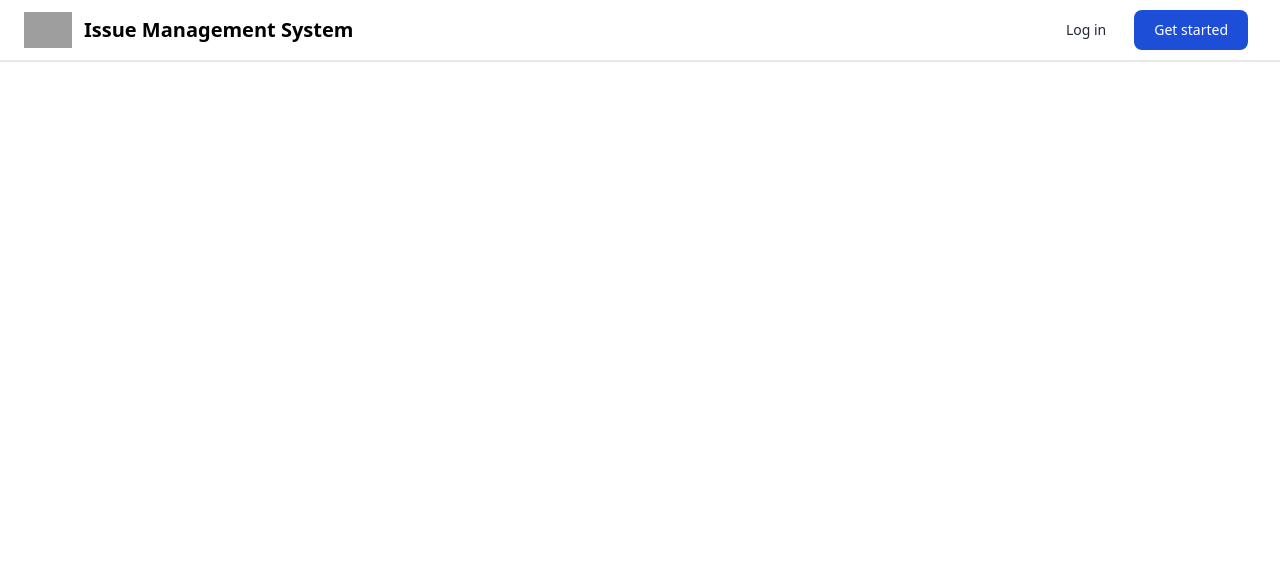
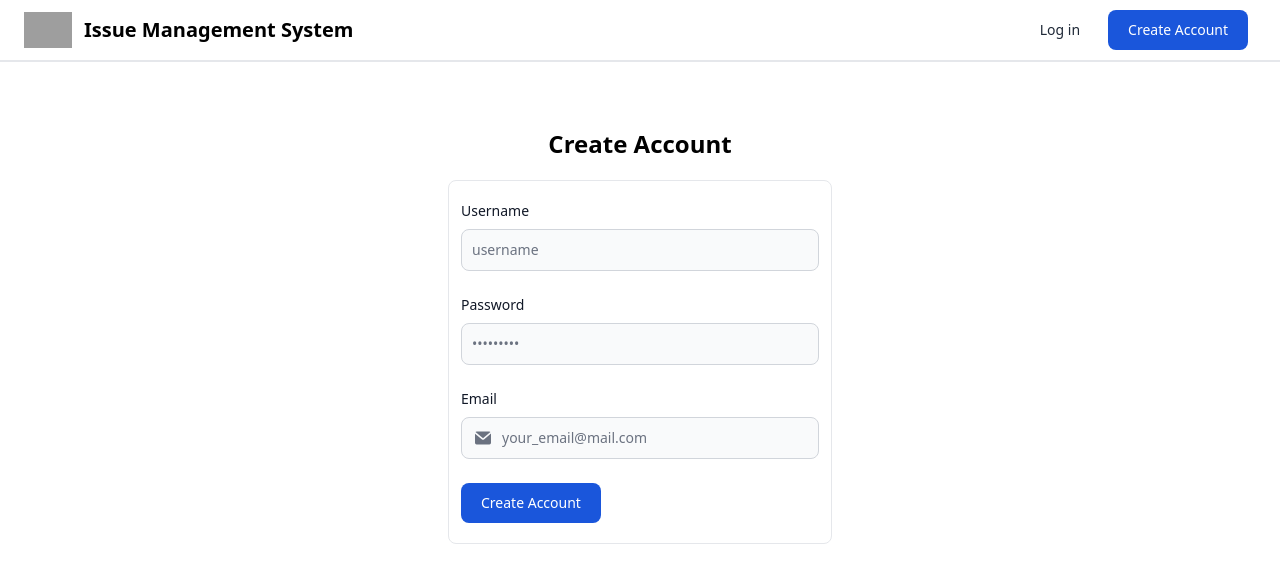
Before and after one commit to vectorss03/Issue-Management-Service, a Vue app in the folder frontend/: page /account in a window 1280 px wide. Shown: the top 582 px of the page. Built offline with nearby package versions, Linux system fonts and the light colour scheme; grey boxes are pictures that could not be loaded.

Commit message:
login/create account

```diff
--- a/frontend/package.json
+++ b/frontend/package.json
@@ -14,7 +14,9 @@
     "qs": "^6.12.1",
     "vue": "^3.2.13",
     "vue-axios": "^3.5.2",
-    "vue-router": "^4.3.2"
+    "vue-router": "^4.3.2",
+    "vuex": "^4.1.0",
+    "vuex-persistedstate": "^4.1.0"
   },
   "devDependencies": {
     "@babel/core": "^7.12.16",
--- a/frontend/src/components/PageHeader.vue
+++ b/frontend/src/components/PageHeader.vue
@@ -1,38 +1,54 @@
 <template>
   <nav
-      class="bg-white dark:bg-gray-900 fixed w-full z-20 top-0 start-0 border-gray-200 dark:border-gray-600 px-4 lg:px-6 py-2.5 border-b-2">
+      class="bg-white dark:bg-gray-900 fixed w-full z-20 top-0 start-0 border-gray-200 px-4 lg:px-6 py-2.5 border-b-2">
     <div class="flex flex-wrap justify-between items-center mx-auto">
       <router-link to="/" class="flex items-center">
         <img src="https://flowbite.com/docs/images/logo.svg" class="mr-3 h-6 sm:h-9" alt="Flowbite Logo"/>
-        <span class="self-center text-xl font-semibold whitespace-nowrap dark:text-white">Issue Management System</span>
+        <span class="self-center text-xl font-semibold whitespace-nowrap">Issue Management System</span>
       </router-link>
-      <div class="flex items-center lg:order-2">
-        <a href="#"
-           class="text-gray-800 dark:text-white hover:bg-gray-50 focus:ring-4 focus:ring-gray-300 font-medium rounded-lg text-sm px-4 lg:px-5 py-2 lg:py-2.5 mr-2 dark:hover:bg-gray-700 focus:outline-none dark:focus:ring-gray-800">Log
-          in</a>
-        <a href="#"
-           class="text-white bg-primary-700 hover:bg-primary-800 focus:ring-4 focus:ring-primary-300 font-medium rounded-lg text-sm px-4 lg:px-5 py-2 lg:py-2.5 mr-2 dark:bg-primary-600 dark:hover:bg-primary-700 focus:outline-none dark:focus:ring-primary-800">Get
-          started</a>
+      <div class="flex items-center lg:order-2" v-if="!isLoggedIn">
+        <router-link to="/login" class="text-gray-800 hover:bg-gray-50 font-medium rounded-lg text-sm px-4 lg:px-5 py-2 lg:py-2.5 mr-2 focus:outline-none">
+          Log in
+        </router-link>
+        <router-link to="/account" class="text-white bg-blue-700 hover:bg-blue-800 font-medium rounded-lg text-sm px-4 lg:px-5 py-2 lg:py-2.5 mr-2 focus:outline-none">
+          Create Account
+        </router-link>
       </div>
-      <div class="items-center justify-between hidden w-full md:flex md:w-auto md:order-1" id="navbar-sticky">
-        <ul class="flex flex-col p-4 md:p-0 mt-4 font-medium border border-gray-100 rounded-lg bg-gray-50 md:space-x-8 rtl:space-x-reverse md:flex-row md:mt-0 md:border-0 md:bg-white dark:bg-gray-800 md:dark:bg-gray-900 dark:border-gray-700">
-          <!--            <li>-->
-          <!--              <a href="#" class="block py-2 px-3 text-white bg-blue-700 rounded md:bg-transparent md:text-blue-700 md:p-0 md:dark:text-blue-500" aria-current="page">Home</a>-->
-          <!--            </li>-->
-          <!--            <li>-->
-          <!--              <a href="#" class="block py-2 px-3 text-gray-900 rounded hover:bg-gray-100 md:hover:bg-transparent md:hover:text-blue-700 md:p-0 md:dark:hover:text-blue-500 dark:text-white dark:hover:bg-gray-700 dark:hover:text-white md:dark:hover:bg-transparent dark:border-gray-700">About</a>-->
-          <!--            </li>-->
-          <!--            <li>-->
-          <!--              <a href="#" class="block py-2 px-3 text-gray-900 rounded hover:bg-gray-100 md:hover:bg-transparent md:hover:text-blue-700 md:p-0 md:dark:hover:text-blue-500 dark:text-white dark:hover:bg-gray-700 dark:hover:text-white md:dark:hover:bg-transparent dark:border-gray-700">Services</a>-->
-          <!--            </li>-->
-          <!--            <li>-->
-          <!--              <a href="#" class="block py-2 px-3 text-gray-900 rounded hover:bg-gray-100 md:hover:bg-transparent md:hover:text-blue-700 md:p-0 md:dark:hover:text-blue-500 dark:text-white dark:hover:bg-gray-700 dark:hover:text-white md:dark:hover:bg-transparent dark:border-gray-700">Contact</a>-->
-          <!--            </li>-->
-        </ul>
+      <div class="flex items-center lg:order-2" v-else>
+        <p class="text-gray-800 font-medium rounded-lg text-sm px-4 lg:px-5 py-2 lg:py-2.5 mr-2 focus:outline-none">{{getUsername}}</p>
+        <button type="button" @click="logout" class="text-white bg-blue-700 hover:bg-blue-800 font-medium rounded-lg text-sm px-4 lg:px-5 py-2 lg:py-2.5 mr-2 focus:outline-none">
+          Log Out
+        </button>
       </div>
     </div>
   </nav>
 
 </template>
-<script setup lang="ts">
+
+<script setup>
+import store from "@/vuex/store";
+import {computed} from "vue";
+import axios from "axios";
+
+const isLoggedIn = computed(() => {
+  return store.getters.isLoggedIn
+});
+
+const getUsername = computed(() => {
+  return store.state.username
+});
+
+function logout() {
+  axios.get("/api/logout", {
+  }).then(response => {
+    console.log(response)
+    // loginForm.username = ""
+    // loginForm.password = ""
+    store.commit("setUsername", '')
+    alert("logout")
+  }).catch(error => {
+    console.log(error)
+    alert("logout failed")
+  })
+}
 </script>
--- a/frontend/src/router/index.js
+++ b/frontend/src/router/index.js
@@ -6,11 +6,21 @@ import ProjectIssueList from "@/views/Board/ProjectIssueList.vue";
 import ProjectAnalysis from "@/views/Board/ProjectAnalysis.vue";
 import ProjectUserList from "@/views/Board/ProjectUserList.vue";
 import IssueDeatil from "@/views/Board/Issue/IssueDeatil.vue";
+import LogIn from "@/views/LogIn.vue";
+import CreateAccount from "@/views/CreateAccount.vue";
 
 const routes = [
     {
         path: '/',
         redirect: '/projects'
+    },
+    {
+        path: '/login',
+        component: LogIn
+    },
+    {
+        path: '/account',
+        component: CreateAccount
     },
     {
         path: '/projects',
@@ -57,4 +67,12 @@ const router = createRouter({
     routes: routes
 })
 
+router.beforeEach((to, from, next) => {
+    if(to.path !== '/login' && to.path !== '/account'){
+        sessionStorage.setItem("FROM_URL", to.path);
+    }
+
+    next();
+})
+
 export default router
--- /dev/null
+++ b/frontend/src/views/CreateAccount.vue
@@ -0,0 +1,61 @@
+<template>
+  <div class="mx-auto max-w-screen-xl px-4 lg:px-12 m-7">
+    <h1 class="font-bold text-2xl mx-auto max-w-sm m-5 text-center">Create Account</h1>
+
+    <form class="max-w-sm mx-auto px-3 py-5 rounded-lg border" v-on:submit.prevent="createAccount">
+      <div class="mb-6">
+        <label class="block mb-2 text-sm font-medium text-gray-900 dark:text-white">Username</label>
+        <input v-model="createAccountForm.username" type="text" class="bg-gray-50 border border-gray-300 text-gray-900 text-sm rounded-lg focus:border-blue-500 block w-full p-2.5" placeholder="username" required />
+      </div>
+
+      <div class="mb-6">
+        <label class="block mb-2 text-sm font-medium text-gray-900 dark:text-white">Password</label>
+        <input v-model="createAccountForm.password" type="password" class="bg-gray-50 border border-gray-300 text-gray-900 text-sm rounded-lg focus:border-blue-500 block w-full p-2.5" placeholder="•••••••••" required />
+      </div>
+<!--      <div class="mb-6">-->
+<!--        <label for="confirm_password" class="block mb-2 text-sm font-medium text-gray-900 dark:text-white">Confirm password</label>-->
+<!--        <input type="password" id="confirm_password" class="bg-gray-50 border border-gray-300 text-gray-900 text-sm rounded-lg focus:border-blue-500 block w-full p-2.5" placeholder="•••••••••" required />-->
+<!--      </div>-->
+
+      <label class="block mb-2 text-sm font-medium text-gray-900">Email</label>
+      <div class="relative mb-6">
+        <div class="absolute inset-y-0 start-0 flex items-center ps-3.5 pointer-events-none">
+          <svg class="w-4 h-4 text-gray-500 dark:text-gray-400" aria-hidden="true" xmlns="http://www.w3.org/2000/svg" fill="currentColor" viewBox="0 0 20 16">
+            <path d="m10.036 8.278 9.258-7.79A1.979 1.979 0 0 0 18 0H2A1.987 1.987 0 0 0 .641.541l9.395 7.737Z"/>
+            <path d="M11.241 9.817c-.36.275-.801.425-1.255.427-.428 0-.845-.138-1.187-.395L0 2.6V14a2 2 0 0 0 2 2h16a2 2 0 0 0 2-2V2.5l-8.759 7.317Z"/>
+          </svg>
+        </div>
+        <input v-model="createAccountForm.email" type="email" class="bg-gray-50 border border-gray-300 text-gray-900 text-sm rounded-lg focus:border-blue-500 block w-full ps-10 p-2.5" placeholder="your_email@mail.com" required />
+      </div>
+      <button type="submit" class="text-white bg-blue-700 hover:bg-blue-800 focus:outline-none font-medium rounded-lg text-sm w-full sm:w-auto px-5 py-2.5 text-center">Create Account</button>
+    </form>
+  </div>
+</template>
+
+<script setup>
+import axios from "axios";
+import router from "@/router";
+
+const createAccountForm = {
+  "username": "",
+  "password": "",
+  "email": "",
+}
+
+function createAccount() {
+  axios.get("/api/account", {
+    params: {
+      "username": createAccountForm.username,
+      "password": createAccountForm.password,
+      "email": createAccountForm.email
+    }
+  }).then(response => {
+    console.log(response)
+    alert("account created successfully")
+    router.push(sessionStorage.getItem("FROM_URL"))
+  }).catch(error => {
+    console.log(error)
+    alert("create account failed")
+  })
+}
+</script>
--- /dev/null
+++ b/frontend/src/views/LogIn.vue
@@ -0,0 +1,50 @@
+<template>
+  <div class="mx-auto max-w-screen-xl px-4 lg:px-12 m-7">
+    <h1 class="font-bold text-2xl mx-auto max-w-sm m-5 text-center">Log In</h1>
+
+    <form class="max-w-sm mx-auto px-3 py-5 rounded-lg border" v-on:submit.prevent="login">
+      <div class="mb-5">
+        <input type="text" v-model="loginForm.username" class="bg-gray-50 border border-gray-300 text-gray-900 text-sm rounded-lg focus:ring-blue-500 focus:border-blue-500 block w-full p-2.5" placeholder="Username" required />
+      </div>
+      <div class="mb-5">
+        <input type="password" v-model="loginForm.password" class="bg-gray-50 border border-gray-300 text-gray-900 text-sm rounded-lg focus:ring-blue-500 focus:border-blue-500 block w-full p-2.5" placeholder="Password" required />
+      </div>
+<!--      <div class="flex items-start mb-5">-->
+<!--        <div class="flex items-center h-5">-->
+<!--          <input id="remember" type="checkbox" value="" class="w-4 h-4 border border-gray-300 rounded bg-gray-50 focus:ring-3 focus:ring-blue-300 dark:bg-gray-700 dark:border-gray-600 dark:focus:ring-blue-600 dark:ring-offset-gray-800 dark:focus:ring-offset-gray-800" required />-->
+<!--        </div>-->
+<!--        <label for="remember" class="ms-2 text-sm font-medium text-gray-900 dark:text-gray-300">Remember me</label>-->
+<!--      </div>-->
+      <button type="submit" class="text-white bg-blue-700 hover:bg-blue-800 focus:outline-none font-medium rounded-lg text-sm w-full sm:w-auto px-5 py-2.5 text-center">Submit</button>
+    </form>
+  </div>
+</template>
+
+<script setup>
+import axios from "axios";
+import router from "@/router";
+import store from "@/vuex/store";
+
+const loginForm = {
+  "username": "",
+  "password": ""
+}
+
+function login() {
+  axios.get("/api/login", {
+    params: {
+      "username": loginForm.username,
+      "password": loginForm.password
+    }
+  }).then(response => {
+    console.log(response)
+    // loginForm.username = ""
+    // loginForm.password = ""
+    store.commit("setUsername", loginForm.username)
+    router.push(sessionStorage.getItem("FROM_URL"))
+  }).catch(error => {
+    console.log(error)
+    alert("login failed")
+  })
+}
+</script>
--- a/frontend/src/views/ProjectList.vue
+++ b/frontend/src/views/ProjectList.vue
@@ -151,7 +151,8 @@ function createProject() {
   axios.post('/api/projects', {
     "title": projectForm.title,
     "description": projectForm.description,
-  }).then(() => {
+  }).then((response) => {
+    console.log(response)
     projectForm.title = ""
     projectForm.description = ""
     getProjects()
--- /dev/null
+++ b/frontend/src/vuex/store.js
@@ -0,0 +1,26 @@
+import {createStore} from "vuex"
+import createPersistedState from "vuex-persistedstate"
+
+const store = createStore({
+    state: {
+        username: '',
+    },
+
+    getters: {
+        isLoggedIn: state => {
+            return state.username !== ''
+        }
+    },
+
+    mutations: {
+        setUsername: (state, username) => {
+            state.username = username
+        }
+    },
+
+    plugins: [
+        createPersistedState()
+    ]
+})
+
+export default store
```
Also changed, not shown: frontend/src/main.js (+6 -1 lines), 2 other files (tests, documents, lock files or other folders).
